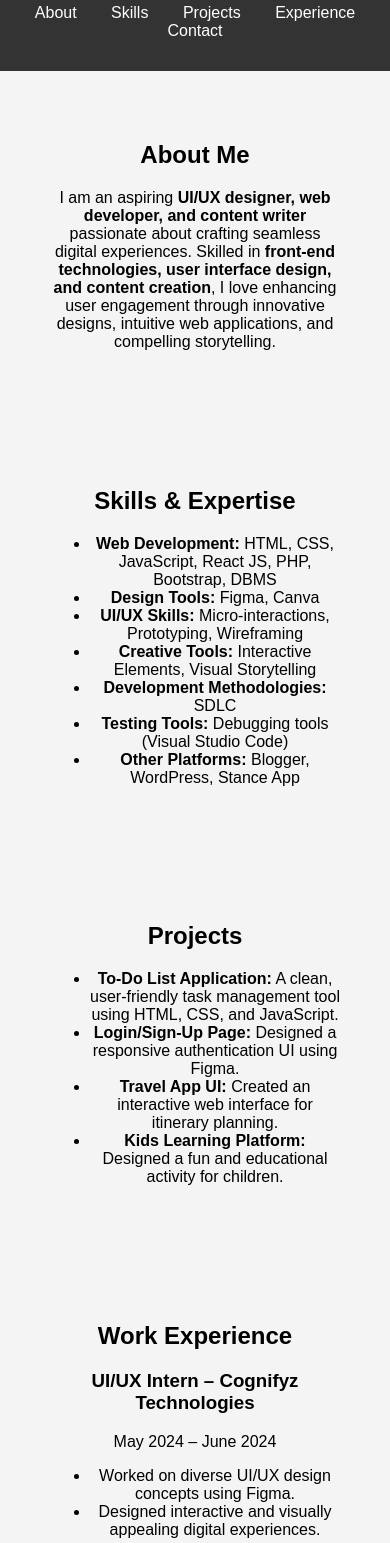
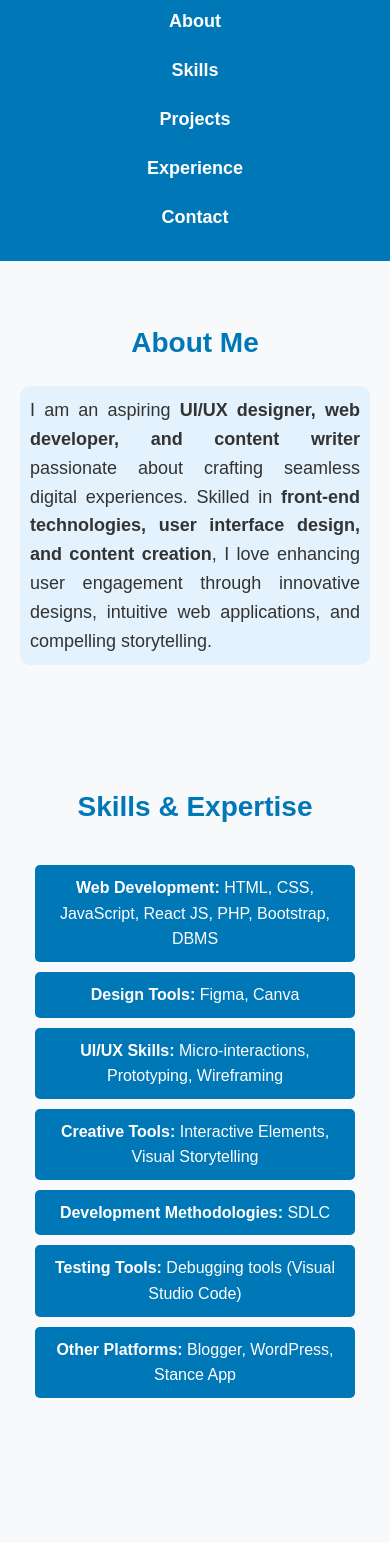
Before and after one commit to Jennifer262/Jennifer-portfolio, a plain HTML site: page index.html in a window 390 px wide. Shown: the part 125-1668 px from the top of the page. Drawn offline with Linux system fonts and the light colour scheme.

Commit message:
Update style.css

```diff
--- a/style.css
+++ b/style.css
@@ -1,15 +1,24 @@
-body {
-    font-family: Arial, sans-serif;
+/* General Styles */
+* {
     margin: 0;
     padding: 0;
-    text-align: center;
-    background-color: #f4f4f4;
+    box-sizing: border-box;
+    font-family: 'Poppins', sans-serif;
+    scroll-behavior: smooth;
 }
 
+body {
+    background-color: #f8f9fa;
+    color: #333;
+    text-align: center;
+    line-height: 1.6;
+}
+
+/* Navigation Bar */
 header {
-    background: #333;
+    background: #0077b6;
     color: white;
-    padding: 15px 0;
+    padding: 20px;
 }
 
 nav ul {
@@ -25,14 +34,133 @@ nav ul li {
 nav ul li a {
     color: white;
     text-decoration: none;
+    font-weight: bold;
+    font-size: 18px;
+}
+
+nav ul li a:hover {
+    text-decoration: underline;
+}
+/* Sections */
+section {
+    padding: 60px 20px;
+    max-width: 900px;
+    margin: auto;
+}
+
+h2 {
+    font-size: 28px;
+    color: #0077b6;
+    margin-bottom: 20px;
+}
+
+/* About Section */
+#about p {
+    font-size: 18px;
+    text-align: justify;
+    padding: 10px;
+    background: #e3f2fd;
+    border-radius: 10px;
+}
+
+/* Skills Section */
+#skills ul {
+    list-style: none;
+    display: flex;
+    flex-wrap: wrap;
+    justify-content: center;
+    padding: 10px;
+}
+
+#skills ul li {
+    background: #0077b6;
+    color: white;
+    padding: 10px 15px;
+    margin: 5px;
+    border-radius: 5px;
+    font-size: 16px;
+}
+
+/* Projects Section */
+#projects ul {
+    list-style: none;
+}
+
+#projects ul li {
+    background: #f1f1f1;
+    padding: 15px;
+    margin: 10px 0;
+    border-left: 5px solid #0077b6;
+}
+
+/* Experience Section */
+#experience h3 {
+    color: #023e8a;
+    margin-top: 20px;
+}
+
+/* Contact Section */
+#contact a {
+    color: #0077b6;
+    font-weight: bold;
+    text-decoration: none;
+}
+
+#contact a:hover {
+    text-decoration: underline;
+}
+
+/* Footer */
+footer {
+    background: #0077b6;
+    color: white;
+    padding: 10px;
+    position: relative;
+    bottom: 0;
+    width: 100%;
+}
+/* Responsive Design */
+@media (max-width: 768px) {
+    nav ul {
+        display: flex;
+        flex-direction: column;
+    }
+
+    nav ul li {
+        margin: 10px 0;
+    }
+
+    #skills ul {
+        flex-direction: column;
+    }
+}
+/* Button Styles */
+.button {
+    display: inline-block;
+    background: #0077b6;
+    color: white;
+    padding: 10px 20px;
+    border-radius: 5px;
+    text-decoration: none;
+    transition: 0.3s;
+}
+
+.button:hover {
+    background: #005f86;
+}
+
+/* Smooth Fade-in Animation */
+@keyframes fadeIn {
+    from {
+        opacity: 0;
+        transform: translateY(-10px);
+    }
+    to {
+        opacity: 1;
+        transform: translateY(0);
+    }
 }
 
 section {
-    padding: 50px;
+    animation: fadeIn 1s ease-in;
 }
-
-footer {
-    background: #333;
-    color: white;
-    padding: 10px 0;
-}
```
